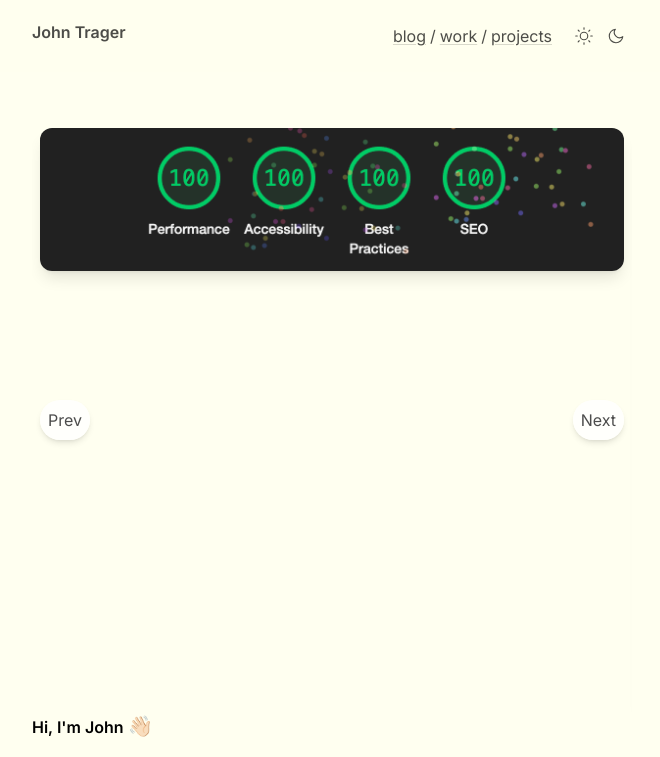
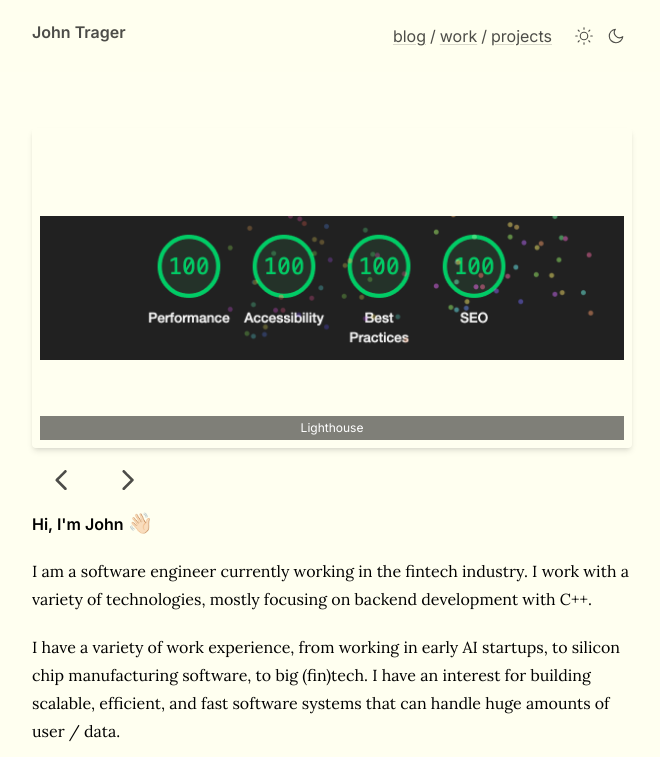
Before and after one commit to John-Trager/johntrager.net, an Astro site: page / in a window 1280 px wide. Shown: the top 757 px of the page, without its empty margins (308-968 px from the left). Built offline with nearby package versions, Linux system fonts and the light colour scheme; Astro itself is replaced by a stand-in of ours; a web font is replaced by a local one.

Commit message:
update carousel with better style, buttons, captions

```diff
--- a/src/components/Carousel.tsx
+++ /dev/null
@@ -1,55 +0,0 @@
-import React, { useEffect, useCallback } from 'react'
-import useEmblaCarousel from 'embla-carousel-react'
-import type { CarouselImages } from '@types'
-
-interface CarouselProps {
-	images: CarouselImages;
-	options?: any;
-}
-
-export function Carousel({ images, options }: CarouselProps) {
-	const emblaOptions = {
-		loop: true,
-		align: 'center',
-		containScroll: 'trimSnaps',
-		...options,
-	  };
-
-	const [emblaRef, emblaApi] = useEmblaCarousel(emblaOptions)
-
-	const scrollPrev = useCallback(() => {
-		if (emblaApi) emblaApi.scrollPrev()
-	}, [emblaApi])
-
-	const scrollNext = useCallback(() => {
-		if (emblaApi) emblaApi.scrollNext()
-	}, [emblaApi])
-
-	return (
-		<div className="embla relative overflow-hidden">
-			<div className="embla__viewport" ref={emblaRef}>
-				<div className="embla__container">
-					{images.map((image, idx) => (
-						<div className="embla__slide flex-none w-full px-2" key={idx}>
-							<img
-								src={image.src}
-								alt={image.alt}
-								className="w-full rounded-xl shadow-lg mx-auto"
-							/>
-						</div>
-					))}
-				</div>
-			</div>
-			<button
-				className="embla__prev absolute left-2 top-1/2 transform -translate-y-1/2 bg-white dark:bg-black bg-opacity-80 p-2 rounded-full shadow-md z-10 hover:bg-opacity-100"
-				onClick={scrollPrev}>
-				Prev
-			</button>
-			<button
-				className="embla__next absolute right-2 top-1/2 transform -translate-y-1/2 bg-white dark:bg-black bg-opacity-80 p-2 rounded-full shadow-md z-10 hover:bg-opacity-100"
-				onClick={scrollNext}>
-				Next
-			</button>
-		</div>
-	)
-}
--- /dev/null
+++ b/src/components/EmblaCarousel.tsx
@@ -0,0 +1,62 @@
+import React from 'react'
+import type { EmblaOptionsType } from 'embla-carousel'
+import {
+  PrevButton,
+  NextButton,
+  usePrevNextButtons
+} from './EmblaCarouselArrowButtons'
+
+import useEmblaCarousel from 'embla-carousel-react'
+import type { CarouselImages } from '@types'
+
+type PropType = {
+  images: CarouselImages
+  options?: EmblaOptionsType
+}
+
+const EmblaCarousel: React.FC<PropType> = (props) => {
+  const { images, options } = props
+  const [emblaRef, emblaApi] = useEmblaCarousel(options)
+
+  const {
+    prevBtnDisabled,
+    nextBtnDisabled,
+    onPrevButtonClick,
+    onNextButtonClick
+  } = usePrevNextButtons(emblaApi)
+
+  return (
+    <section className="embla">
+      <div className="embla__viewport p-2 shadow-md rounded" ref={emblaRef}>
+        <div className="embla__container">
+          {images.map((image, idx) => (
+            <div className="embla__slide relative flex justify-center" key={idx}>
+              <div className="relative h-full overflow-hidden">
+                <img
+                  src={image.src}
+                  alt={image.alt}
+                  className="embla__slide__number w-full h-full object-contain shadow-inner" />
+                {image.alt !== '' && (
+                  <figcaption
+                    className="caption absolute bottom-0 left-0 w-full bg-black bg-opacity-50 text-white text-xs px-2 py-1 text-center"
+                  >
+                    {image.alt}
+                  </figcaption>
+                )}
+              </div>
+            </div>
+          ))}
+        </div>
+      </div>
+
+      <div className="embla__controls">
+        <div className="embla__buttons">
+          <PrevButton onClick={onPrevButtonClick} disabled={prevBtnDisabled} />
+          <NextButton onClick={onNextButtonClick} disabled={nextBtnDisabled} />
+        </div>
+      </div>
+    </section>
+  )
+}
+
+export default EmblaCarousel
--- /dev/null
+++ b/src/components/EmblaCarouselArrowButtons.tsx
@@ -0,0 +1,92 @@
+import React, {
+    useCallback,
+    useEffect,
+    useState
+} from 'react'
+import type { ComponentPropsWithRef } from 'react'
+import type { EmblaCarouselType } from 'embla-carousel'
+
+type UsePrevNextButtonsType = {
+    prevBtnDisabled: boolean
+    nextBtnDisabled: boolean
+    onPrevButtonClick: () => void
+    onNextButtonClick: () => void
+}
+
+export const usePrevNextButtons = (
+    emblaApi: EmblaCarouselType | undefined
+): UsePrevNextButtonsType => {
+    const [prevBtnDisabled, setPrevBtnDisabled] = useState(true)
+    const [nextBtnDisabled, setNextBtnDisabled] = useState(true)
+
+    const onPrevButtonClick = useCallback(() => {
+        if (!emblaApi) return
+        emblaApi.scrollPrev()
+    }, [emblaApi])
+
+    const onNextButtonClick = useCallback(() => {
+        if (!emblaApi) return
+        emblaApi.scrollNext()
+    }, [emblaApi])
+
+    const onSelect = useCallback((emblaApi: EmblaCarouselType) => {
+        setPrevBtnDisabled(!emblaApi.canScrollPrev())
+        setNextBtnDisabled(!emblaApi.canScrollNext())
+    }, [])
+
+    useEffect(() => {
+        if (!emblaApi) return
+
+        onSelect(emblaApi)
+        emblaApi.on('reInit', onSelect).on('select', onSelect)
+    }, [emblaApi, onSelect])
+
+    return {
+        prevBtnDisabled,
+        nextBtnDisabled,
+        onPrevButtonClick,
+        onNextButtonClick
+    }
+}
+
+type PropType = ComponentPropsWithRef<'button'>
+
+export const PrevButton: React.FC<PropType> = (props) => {
+    const { children, ...restProps } = props
+
+    return (
+        <button
+            className="embla__button embla__button--prev"
+            type="button"
+            {...restProps}
+        >
+            <svg className="embla__button__svg" viewBox="0 0 532 532">
+                <path
+                    fill="currentColor"
+                    d="M355.66 11.354c13.793-13.805 36.208-13.805 50.001 0 13.785 13.804 13.785 36.238 0 50.034L201.22 266l204.442 204.61c13.785 13.805 13.785 36.239 0 50.044-13.793 13.796-36.208 13.796-50.002 0a5994246.277 5994246.277 0 0 0-229.332-229.454 35.065 35.065 0 0 1-10.326-25.126c0-9.2 3.393-18.26 10.326-25.2C172.192 194.973 332.731 34.31 355.66 11.354Z"
+                />
+            </svg>
+            {children}
+        </button>
+    )
+}
+
+export const NextButton: React.FC<PropType> = (props) => {
+    const { children, ...restProps } = props
+
+    return (
+        <button
+            className="embla__button embla__button--next"
+            type="button"
+            {...restProps}
+        >
+            <svg className="embla__button__svg" viewBox="0 0 532 532">
+                <path
+                    fill="currentColor"
+                    d="M176.34 520.646c-13.793 13.805-36.208 13.805-50.001 0-13.785-13.804-13.785-36.238 0-50.034L330.78 266 126.34 61.391c-13.785-13.805-13.785-36.239 0-50.044 13.793-13.796 36.208-13.796 50.002 0 22.928 22.947 206.395 206.507 229.332 229.454a35.065 35.065 0 0 1 10.326 25.126c0 9.2-3.393 18.26-10.326 25.2-45.865 45.901-206.404 206.564-229.332 229.52Z"
+                />
+            </svg>
+            {children}
+        </button>
+    )
+}
--- a/src/pages/index.astro
+++ b/src/pages/index.astro
@@ -6,8 +6,9 @@ import ArrowCard from "@components/ArrowCard.astro";
 import Link from "@components/Link.astro";
 import { dateRange } from "@lib/utils";
 import { SITE, HOME, SOCIALS } from "@consts";
-import { Carousel } from "@components/Carousel.js";
 import type { CarouselImages } from '@types';
+
+import EmblaCarousel from "@components/EmblaCarousel";
 
 const blog = (await getCollection("blog"))
   .filter(post => !post.data.draft)
@@ -36,6 +37,10 @@ const images: CarouselImages = [
     alt: 'Lighthouse',
   },
   {
+    src: '/father_son_rocket.jpg',
+    alt: '',
+  },
+  {
     src: '/patrick.webp',
     alt: 'Patrick',
   },
@@ -45,11 +50,12 @@ const images: CarouselImages = [
   }
 ];
 
+const OPTIONS = { loop: true }
 ---
 
 <PageLayout title={HOME.TITLE} description={HOME.DESCRIPTION}>
   <Container>
-    <Carousel client:load images={images} />
+    <EmblaCarousel client:load images={images} options={OPTIONS} />
     <h4 class="animate font-semibold text-black dark:text-white">
       Hi, I'm John <span class="text-xl">👋🏻</span>
     </h4>
--- a/src/styles/global.css
+++ b/src/styles/global.css
@@ -78,17 +78,99 @@ html.scrolled #back-to-top {
 }
 
 /* Styling for Carousel */
-
 .embla {
+  max-width: 48rem;
+  margin: auto;
+  --slide-height: 19rem;
+  --slide-spacing: 1rem;
+  --slide-size: 100%;
+}
+.embla__viewport {
   overflow: hidden;
 }
-
 .embla__container {
   display: flex;
+  touch-action: pan-y pinch-zoom;
+  margin-left: calc(var(--slide-spacing) * -1);
 }
-
 .embla__slide {
-  /* flex: 0 0 auto; */
-  /* min-width: 0; */
-  /* margin-right: 20px; */
+  transform: translate3d(0, 0, 0);
+  flex: 0 0 var(--slide-size);
+  min-width: 0;
+  padding-left: var(--slide-spacing);
+  height: var(--slide-height);
+  position: relative;
 }
+.slide-inner {
+  height: var(--slide-height);
+  position: relative;
+  overflow: hidden;
+}
+.slide-inner img {
+  width: 100%;
+  height: 100%;
+  object-fit: contain;
+  object-position: center;
+}
+.caption {
+  position: absolute;
+  bottom: 0;
+  left: 0;
+  width: 100%;
+  background: rgba(0, 0, 0, 0.5);
+  color: white;
+  font-size: 0.75rem;
+  padding: 0.25rem 0.5rem;
+  text-align: center;
+}
+.embla__slide__number {
+  box-shadow: inset 0 0 0 0.2rem var(--detail-medium-contrast);
+  font-size: 4rem;
+  font-weight: 600;
+  display: flex;
+  align-items: center;
+  justify-content: center;
+  height: var(--slide-height);
+  user-select: none;
+}
+.embla__controls {
+  display: grid;
+  grid-template-columns: auto 1fr;
+  justify-content: space-between;
+  gap: 1.2rem;
+  margin-top: 0.2rem;
+}
+.embla__buttons {
+  display: grid;
+  grid-template-columns: repeat(2, 1fr);
+  gap: 0.6rem;
+  align-items: center;
+}
+.embla__button {
+  -webkit-tap-highlight-color: rgba(var(--text-high-contrast-rgb-value), 0.5);
+  -webkit-appearance: none;
+  appearance: none;
+  background-color: transparent;
+  touch-action: manipulation;
+  display: inline-flex;
+  text-decoration: none;
+  cursor: pointer;
+  padding: 0;
+  margin: 0;
+  box-shadow: inset 0 0 0 0.2rem var(--detail-medium-contrast);
+  width: 3.6rem;
+  height: 3.6rem;
+  z-index: 1;
+  border-radius: 50%;
+  color: var(--text-body);
+  display: flex;
+  align-items: center;
+  justify-content: center;
+}
+.embla__button:disabled {
+  color: var(--detail-high-contrast);
+}
+.embla__button__svg {
+  width: 35%;
+  height: 35%;
+}
```
